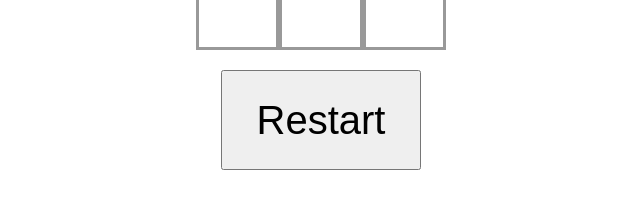
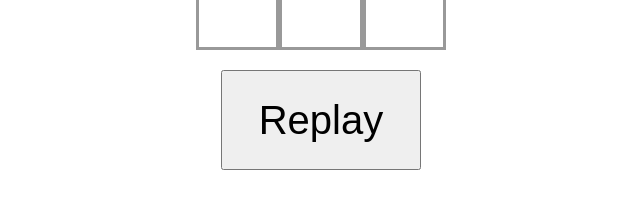
Before and after one commit to minhquanned/tic_tac_toe, a React (Create React App) app: page / in a window 1280 px wide. Shown: the part 289-498 px from the top of the page, without its empty margins (319-959 px from the left). Built offline with nearby package versions, Linux system fonts and the light colour scheme.

Commit message:
change button message

```diff
--- a/src/components/Game.tsx
+++ b/src/components/Game.tsx
@@ -88,7 +88,7 @@ const Game = () => {
     return <div>
         <h3 style={messageStyle} >{message}</h3>
         <Board value={board} onClick={handleClick} />
-        <button style={buttonStyle} onClick={restartButton}>Restart</button>
+        <button style={buttonStyle} onClick={restartButton}>Replay</button>
     </div>
 };
 
```
